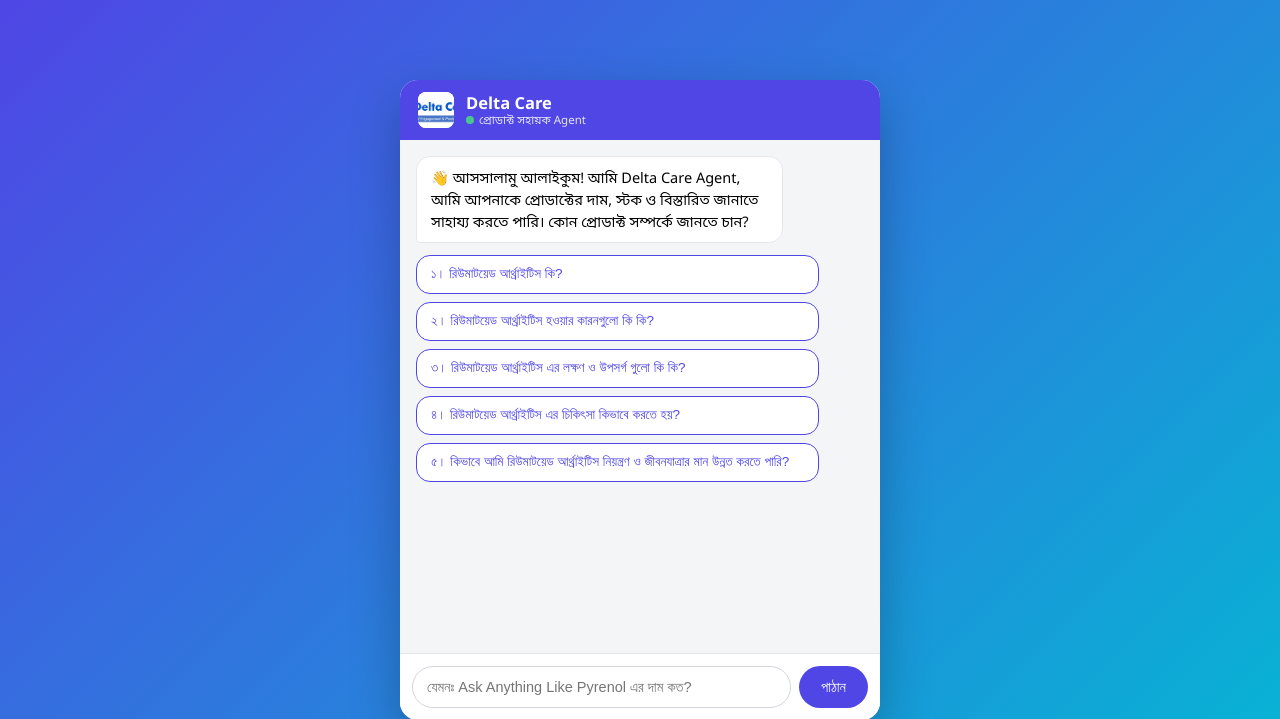
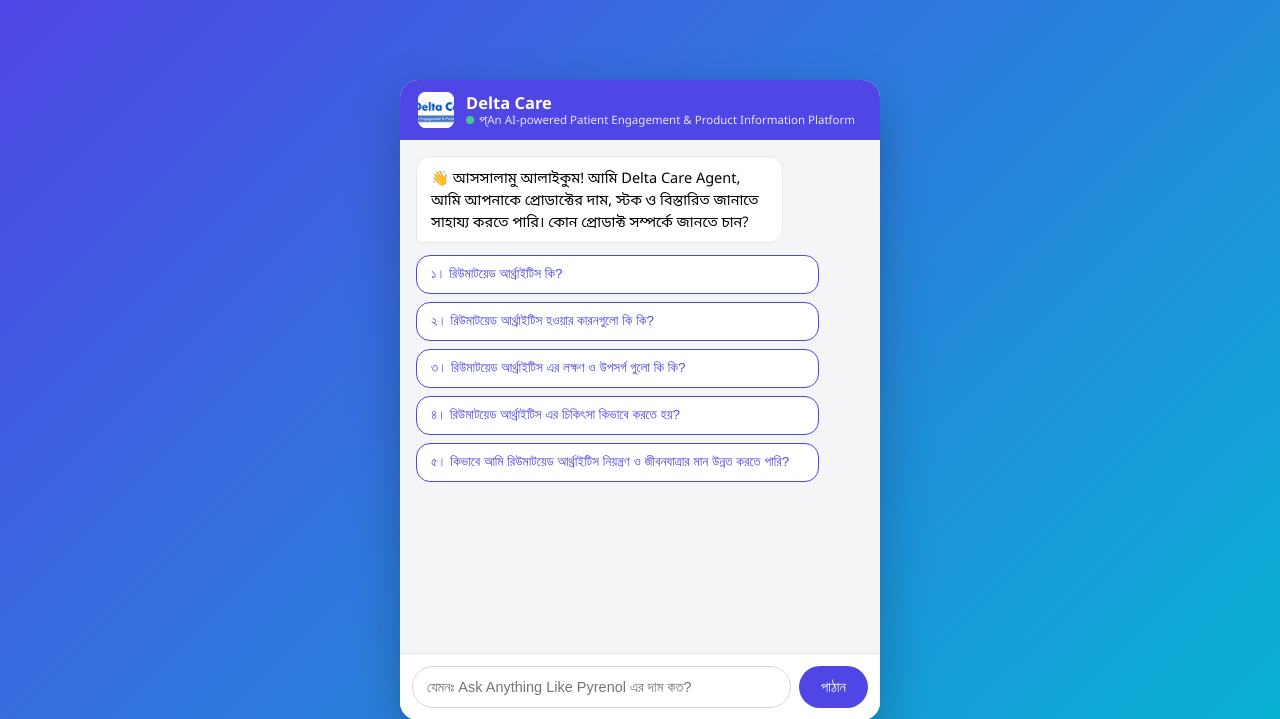
Before and after one commit to mdfakrulislam1990-cmyk/dpl_product-chatbot-Public, a Flask app: page / in a window 1280 px wide. Shown: the top 719 px of the page. Run offline with Flask 3, Linux system fonts and the light colour scheme; parts of the project's set-up code (start-up, migrations or seed data) failed here and were passed over.

Commit message:
Update subtitle text in index.html

```diff
--- a/templates/index.html
+++ b/templates/index.html
@@ -170,7 +170,7 @@
     <img class="logo" src="https://raw.githubusercontent.com/mdfakrulislam1990-cmyk/dpl_product-chatbot-Public/main/templates/delta_care.png" alt="Delta Care Logo" onerror="this.style.display='none';">
     <div class="title-block">
       <span class="brand">Delta Care</span>
-      <span class="subtitle"><span class="dot"></span> প্রোডাক্ট সহায়ক Agent</span>
+      <span class="subtitle"><span class="dot"></span> প্An AI-powered Patient Engagement & Product Information Platform</span>
     </div>
   </div>
 
```
